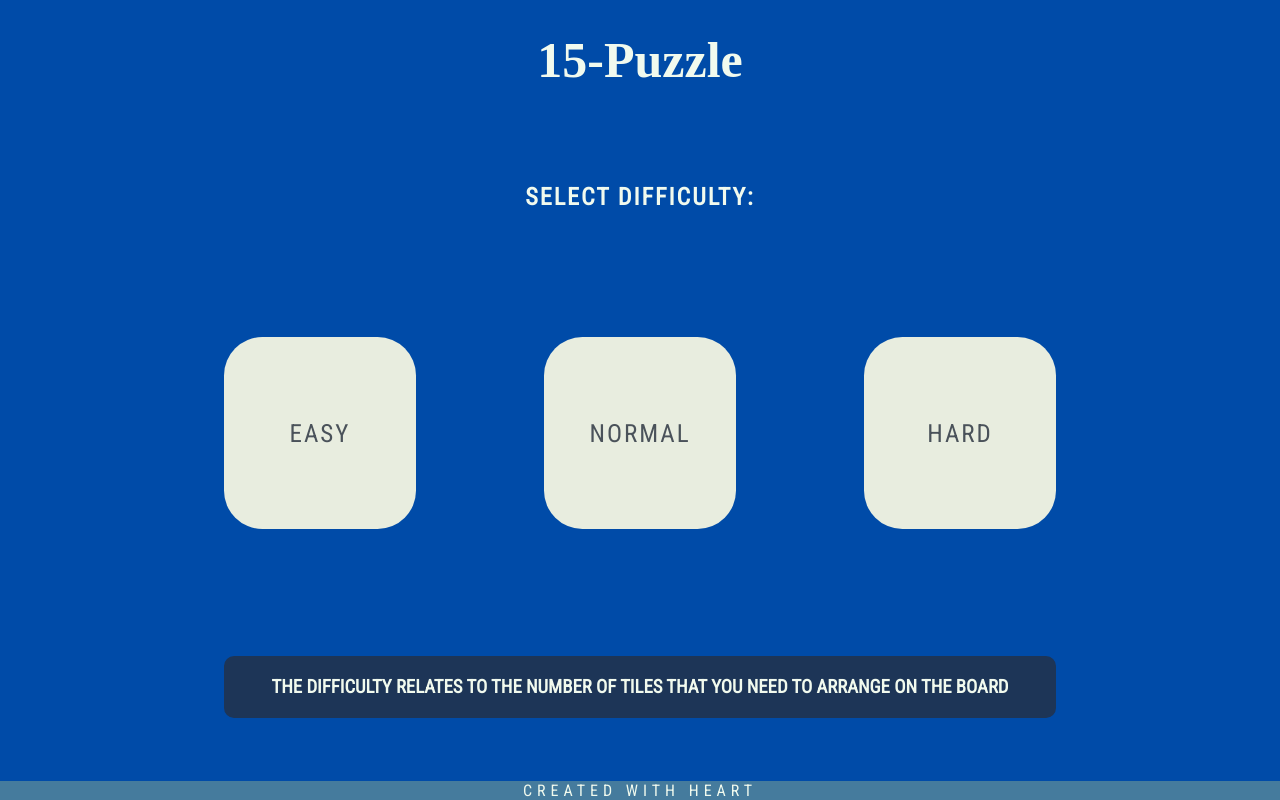
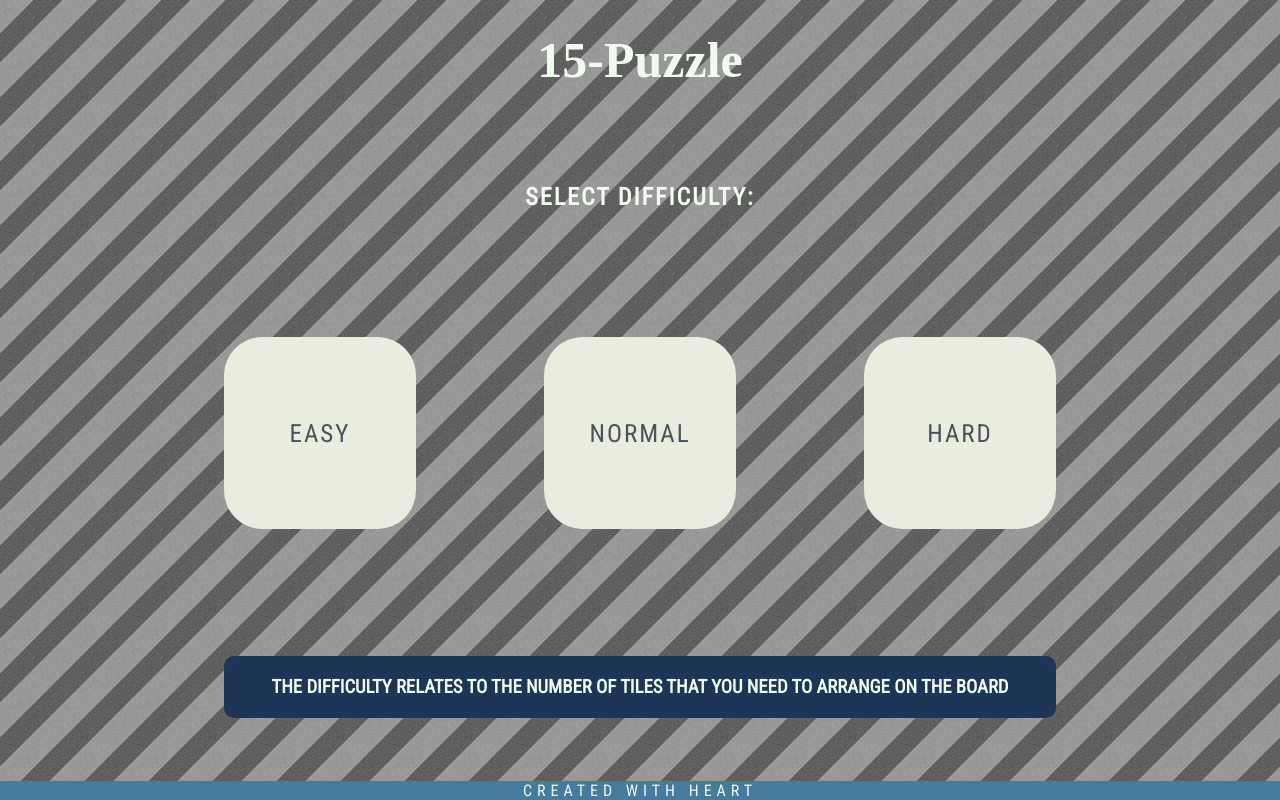
Before and after one commit to KrzysztofKazimierczak/15-puzzle, a React (Create React App) app: page / in a window 1280 px wide. Built offline with nearby package versions, Linux system fonts and the light colour scheme; a web font is replaced by a local one.

Commit message:
add background image

```diff
--- a/src/styles/index.css
+++ b/src/styles/index.css
@@ -8,6 +8,8 @@
 }
 
 body {
-  background-color: #004BA8;
+  background-image: url(../images/128-192.jpg);
+  background-repeat: repeat;
+  /* background-color: #004BA8; */
   color: #F1FAEE
 }
```
Also changed, not shown: src/images/128-192.jpg (added).
